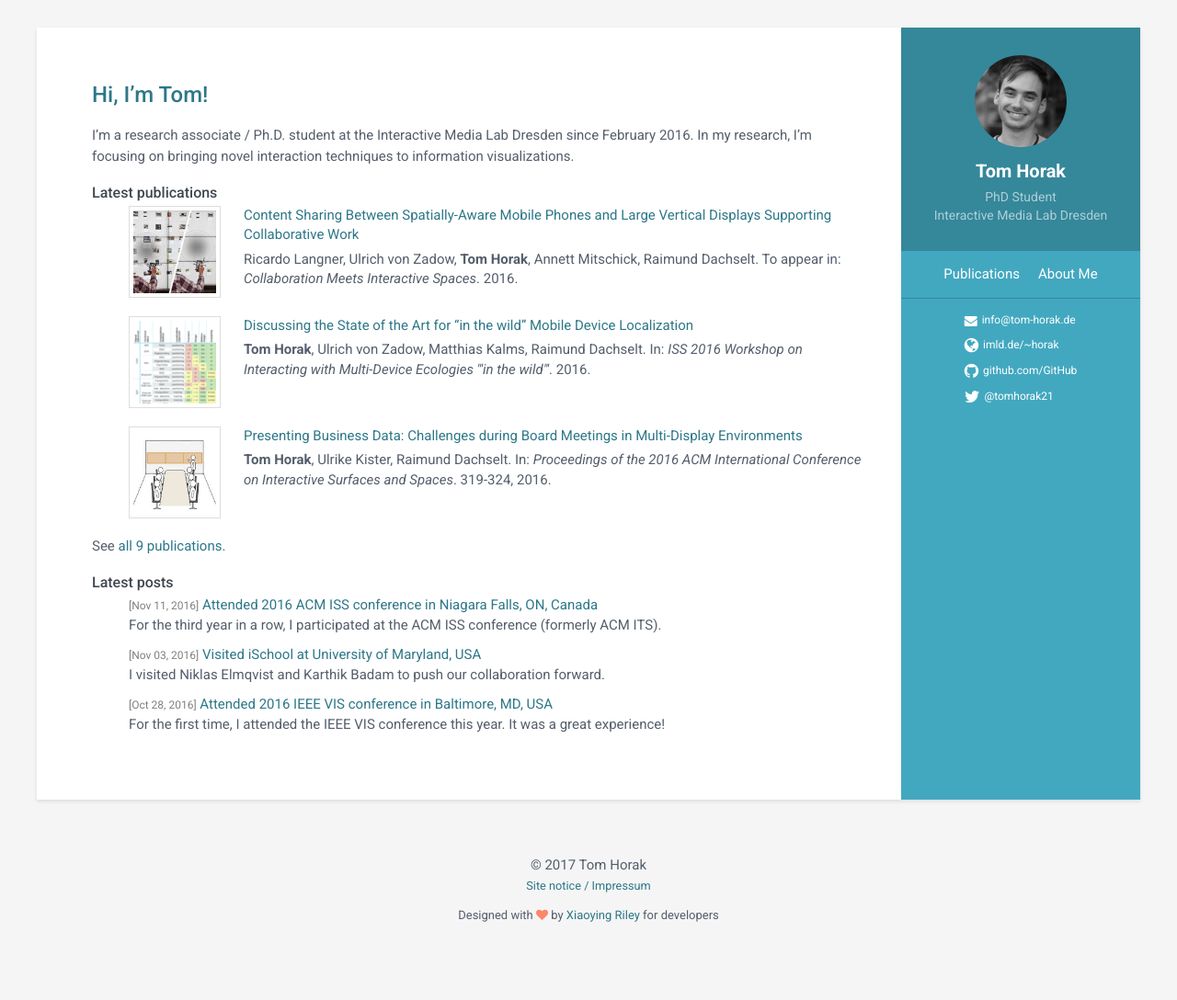
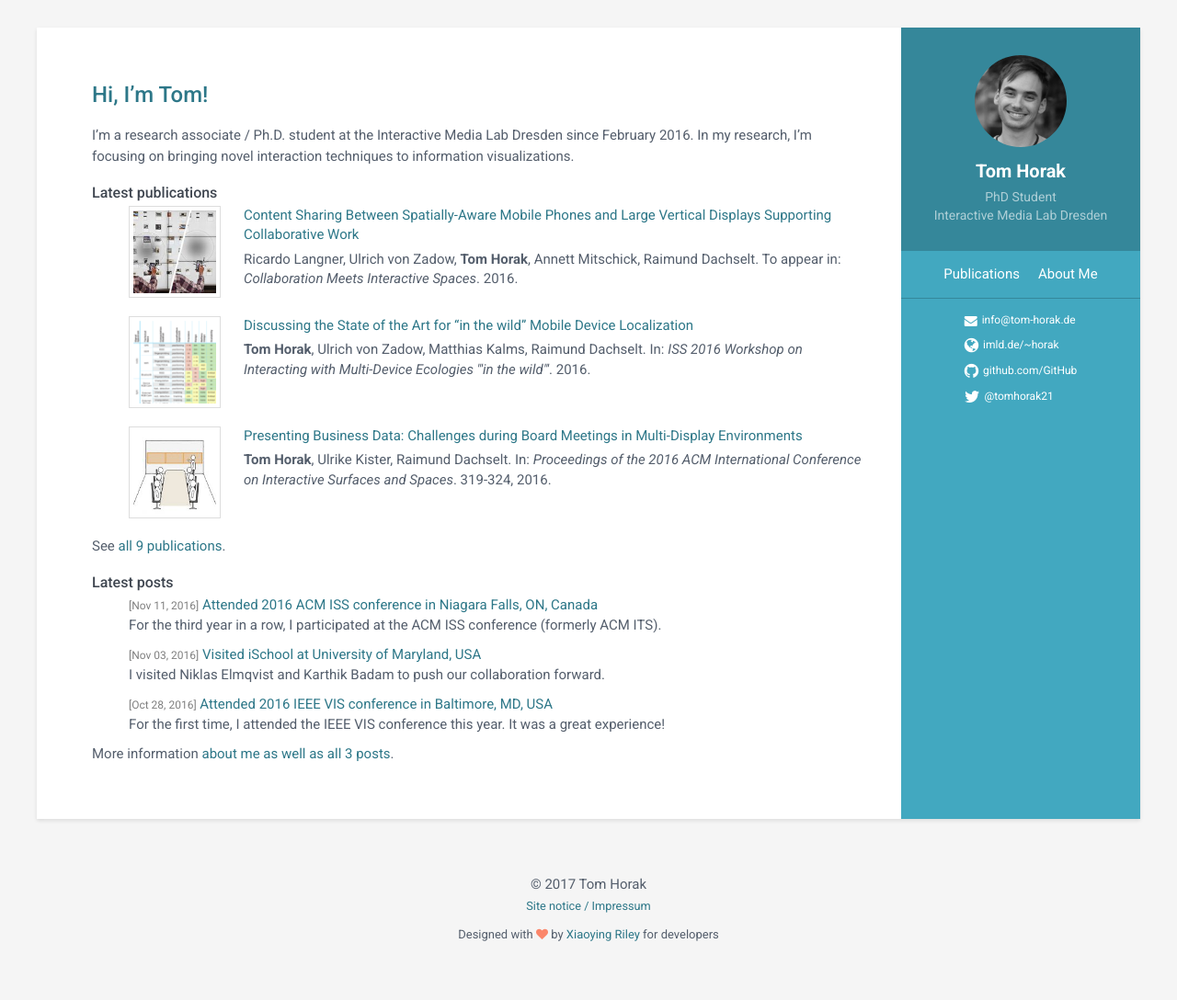
Before and after one commit to tomhorak21/tomhorak21.github.io, a Jekyll site: the page built from index.md, in a window 1280 px wide. Shown: the whole page at 92% size. Built offline with Jekyll 4.4.1, drawn with Linux system fonts in a browser that asks for light colours; our own code applies the rules of GitHub Pages for plain Markdown files; before the commit the page ends 1067 px from its top, so only the background shows below that.

Commit message:
Limited number of posts on home page.

```diff
--- a/_layouts/home.html
+++ b/_layouts/home.html
@@ -70,7 +70,11 @@ layout: compress
             <div>
                 <h2>Latest posts</h2>
                 <ul class="post-list">
-                  {% for post in site.posts %}
+                    {% assign sorted = (site.posts | sort: 'date') | reverse %}
+                    {% for post in sorted %}
+                        {% if forloop.index > 5 %}
+                            {% break %}
+                        {% endif %}
                         <li>
                           <span class="post-date">[{{ post.date | date: "%b %d, %Y" }}]</span>
                           <a href="{{ post.url }}">{{ post.title }}</a>
@@ -78,6 +82,7 @@ layout: compress
                         </li>
                      {% endfor %}
                 </ul>
+                More information <a href="/about">about me as well as all {{site.posts.size }} posts</a>.
             </div>
         </div><!--//main-body-->
     </div>
```
Lines whose indentation alone changed are shown as unchanged.
